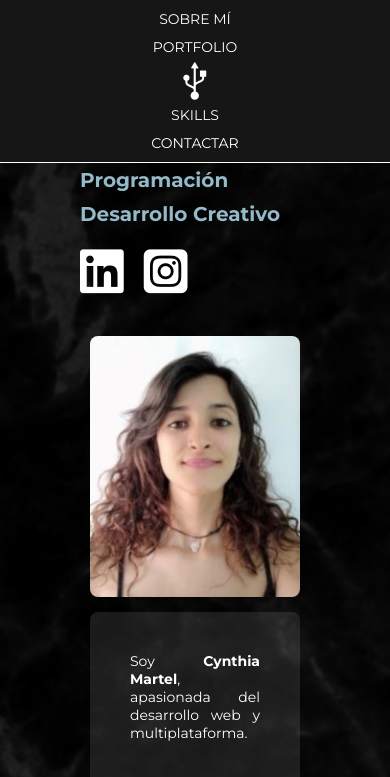
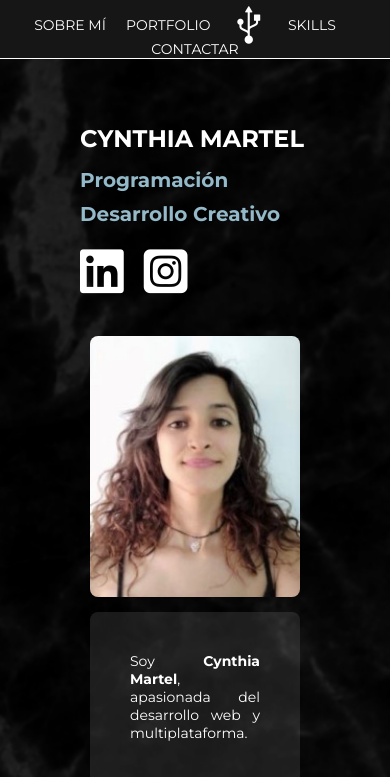
Before and after one commit to CynthiaMartel/CynthiaMartel.github.io, a plain HTML site: page index.html in a window 390 px wide. Shown: the top 777 px of the page. Drawn offline with Linux system fonts and the light colour scheme.

Commit message:
Update estilos.css

```diff
--- a/css/estilos.css
+++ b/css/estilos.css
@@ -477,15 +477,32 @@ footer i{
 /* Pantallas de teléfono móvil (ancho máximo de 480px) */
 @media (max-width: 480px) {
     nav ul {
-        flex-direction: column; /* Coloca los elementos del menú en una columna */
+        display: flex; /* Asegura la disposición horizontal */
+        flex-direction: row; /* Mantén los elementos en fila */
+        flex-wrap: wrap; /* Permite que los elementos se ajusten en filas si es necesario */
+        justify-content: center; /* Centra los elementos horizontalmente */
         font-size: 14px;
+        padding: 0;
         margin: 0;
-        padding: 0;
     }
 
     nav li {
-        margin-right: 0;
-        margin-bottom: 10px;
+        margin-right: 20px; /* Ajusta el espacio entre los elementos */
+        margin-bottom: 0; /* Evita que los elementos se apilen uno debajo del otro */
+        list-style: none; /* Quita el estilo de lista para que no aparezcan puntos */
+    }
+
+    nav li:last-child {
+        margin-right: 0; /* Ajusta el margen del último elemento */
+    }
+
+    a:any-link, a:-webkit-any-link, a:-moz-any-link {
+        color: white;
+        text-decoration: none;
+    }
+
+    a:hover {
+        color: #94b9c8;
     }
 
     .contenedor-sobremi {
```
